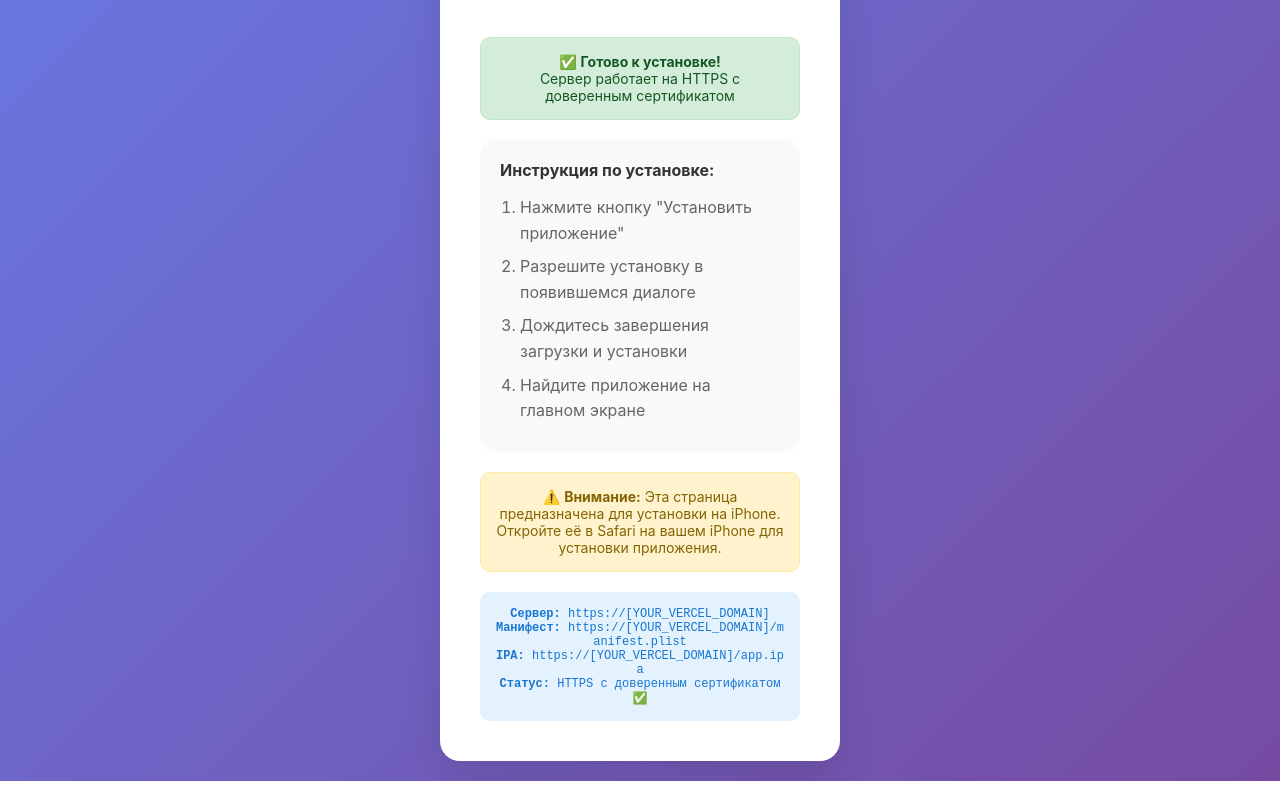
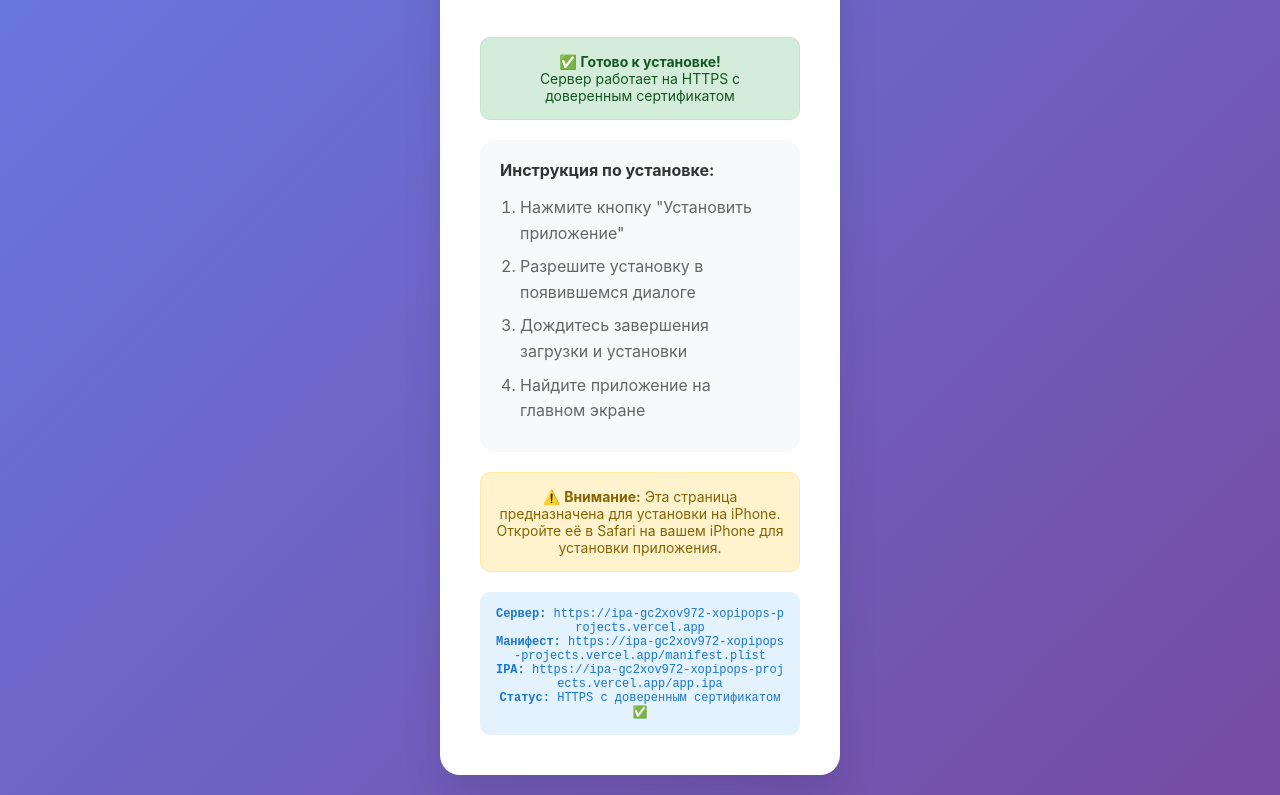
Before and after one commit to xopipop/ipa, a website: page install.html in a window 1280 px wide. Shown: the part 381-1176 px from the top of the page. Drawn offline with Linux system fonts and the light colour scheme.

Commit message:
Update manifest.plist and install.html with real app data

```diff
--- a/install.html
+++ b/install.html
@@ -141,7 +141,7 @@
         <h1>Установка приложения</h1>
         <p class="subtitle">Нажмите кнопку ниже для установки приложения на ваш iPhone</p>
 
-        <a href="itms-services://?action=download-manifest&url=https://[YOUR_VERCEL_DOMAIN]/manifest.plist"
+        <a href="itms-services://?action=download-manifest&url=https://ipa-gc2xov972-xopipops-projects.vercel.app/manifest.plist"
            class="install-button">
             Установить приложение
         </a>
@@ -171,9 +171,9 @@
         </div>
 
         <div class="server-info">
-            <strong>Сервер:</strong> https://[YOUR_VERCEL_DOMAIN]<br>
-            <strong>Манифест:</strong> https://[YOUR_VERCEL_DOMAIN]/manifest.plist<br>
-            <strong>IPA:</strong> https://[YOUR_VERCEL_DOMAIN]/app.ipa<br>
+            <strong>Сервер:</strong> https://ipa-gc2xov972-xopipops-projects.vercel.app<br>
+            <strong>Манифест:</strong> https://ipa-gc2xov972-xopipops-projects.vercel.app/manifest.plist<br>
+            <strong>IPA:</strong> https://ipa-gc2xov972-xopipops-projects.vercel.app/app.ipa<br>
             <strong>Статус:</strong> HTTPS с доверенным сертификатом ✅
         </div>
     </div>
```
Also changed, not shown: 1 other file.
